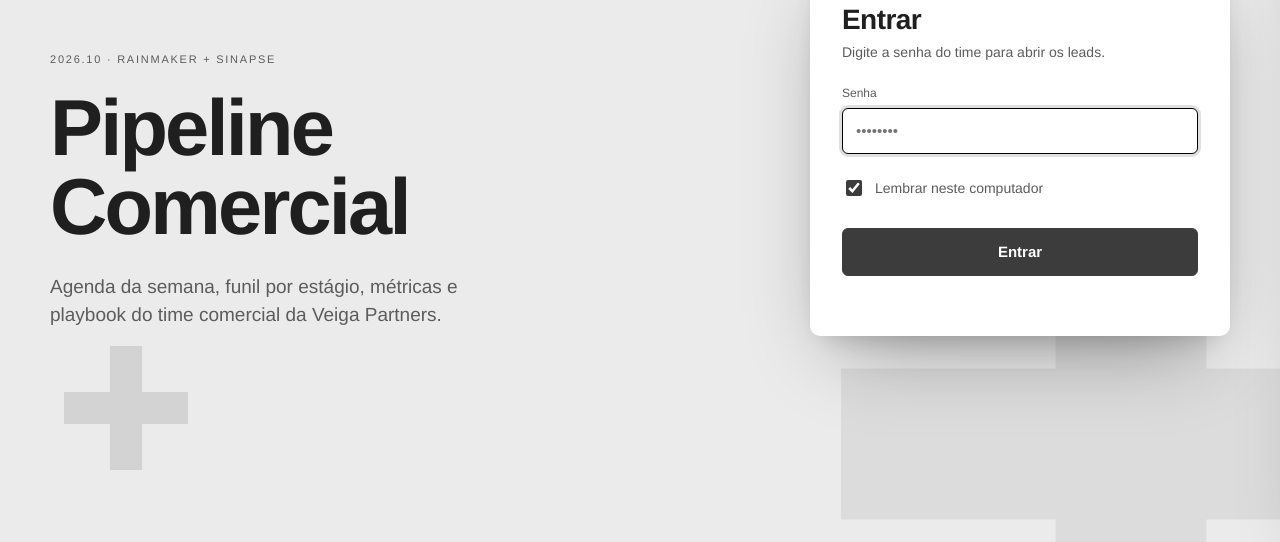
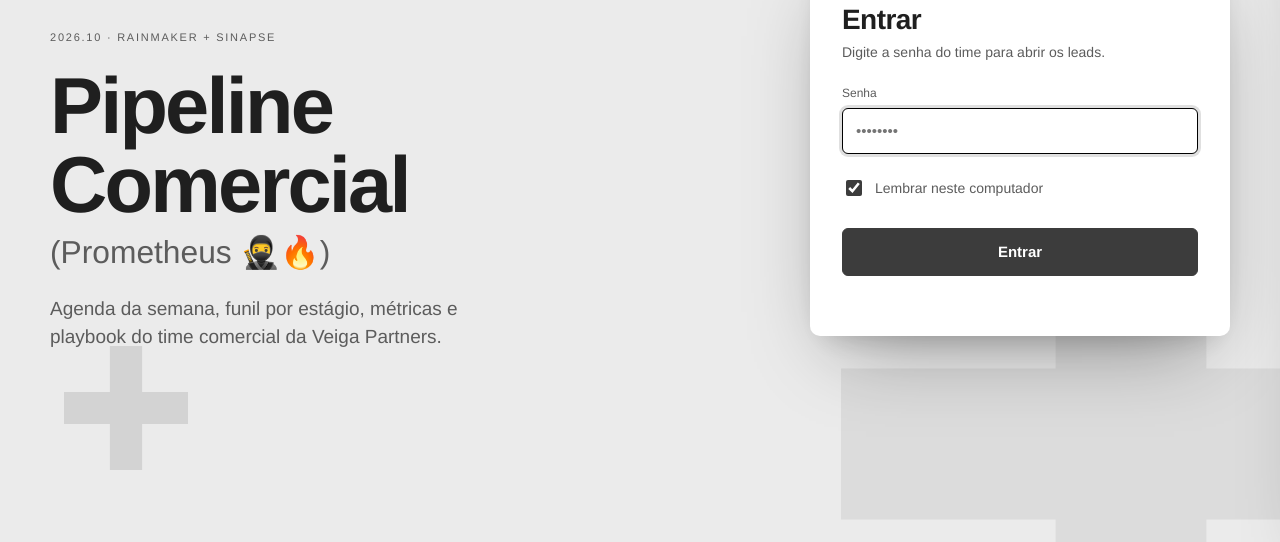
Before and after one commit to VEIGALAW/dashcomercial, a plain HTML site: page index.html in a window 1280 px wide. Shown: the part 258-800 px from the top of the page. Drawn offline with Linux system fonts and the light colour scheme.

Commit message:
Dash: nome do robô Prometheus 🥷🔥 no título, login e cabeçalho
Co-Authored-By: Claude Opus 5.5 <noreply@anthropic.com>

```diff
--- a/index.html
+++ b/index.html
@@ -4,7 +4,7 @@
 <meta charset="utf-8">
 <meta name="viewport" content="width=device-width, initial-scale=1">
 <meta name="robots" content="noindex, nofollow">
-<title>Pipeline Comercial Veiga</title>
+<title>Pipeline Comercial (Prometheus 🥷🔥) · Veiga</title>
 <style>
 /* ============================================================
    Identidade Veiga Partners (brandbook nov/2023)
@@ -130,6 +130,10 @@ select:focus,input:focus,textarea:focus{outline:none;border-color:var(--accent);
 .reveal{display:block;overflow:hidden;padding-bottom:.08em;margin-bottom:-.08em}
 .reveal span{display:block;transform:translateY(112%);animation:lift .85s var(--out) .15s both}
 .reveal.d2 span{animation-delay:.27s}
+.reveal.d3 span{animation-delay:.39s}
+/* nome do robô: Prometheus, que roubou o fogo dos deuses */
+.pm{font-size:.4em;font-weight:500;letter-spacing:0;color:var(--muted);margin-top:.4em}
+.brand b .pm-b{text-transform:none;letter-spacing:.02em;font-weight:500;color:var(--muted)}
 .lockhero .lead{font:300 clamp(16px,1.5vw,19px)/1.5 var(--sans);color:var(--muted);max-width:46ch;margin:26px 0 0;animation:fadeUp .6s var(--out) .45s both}
 .lockbox{background:var(--panel);border-radius:var(--r2);padding:34px 32px 28px;box-shadow:var(--shadow-3);justify-self:end;width:100%;max-width:420px;animation:fadeUp .7s var(--out) .3s both;position:relative}
 .lockbox.shake{animation:shake .4s var(--ease)}
@@ -481,7 +485,7 @@ footer .pl{width:12px;height:12px;background:var(--line3);-webkit-mask:var(--plu
     <div class="lockhero">
       <svg class="logo" viewBox="0 0 390.6 100" role="img" aria-label="Veiga Partners"><use href="#vp-logo"/></svg>
       <div class="rt"><span id="lockdate"></span> · Rainmaker + SINAPSE</div>
-      <h1><span class="reveal"><span>Pipeline</span></span><span class="reveal d2"><span>Comercial</span></span></h1>
+      <h1><span class="reveal"><span>Pipeline</span></span><span class="reveal d2"><span>Comercial</span></span><span class="reveal d3"><span class="pm" title="Prometheus roubou o fogo dos deuses e o entregou aos homens">(Prometheus 🥷🔥)</span></span></h1>
       <p class="lead">Agenda da semana, funil por estágio, métricas e playbook do time comercial da Veiga Partners.</p>
     </div>
     <form class="lockbox" id="lockform">
@@ -502,7 +506,7 @@ footer .pl{width:12px;height:12px;background:var(--line3);-webkit-mask:var(--plu
 <header>
   <div class="wrap">
     <div class="top">
-      <div class="brand"><svg class="logo" viewBox="0 0 390.6 100" role="img" aria-label="Veiga Partners"><use href="#vp-logo"/></svg><span class="sep" aria-hidden="true"></span><div><b>Pipeline Comercial</b><small id="upd"></small></div></div>
+      <div class="brand"><svg class="logo" viewBox="0 0 390.6 100" role="img" aria-label="Veiga Partners"><use href="#vp-logo"/></svg><span class="sep" aria-hidden="true"></span><div><b>Pipeline Comercial <span class="pm-b" title="Prometheus roubou o fogo dos deuses e o entregou aos homens">(Prometheus 🥷🔥)</span></b><small id="upd"></small></div></div>
       <div class="filters">
         <div class="seg" id="fproj" role="group" aria-label="Frente">
           <button data-v="" class="on" aria-pressed="true">Todos</button><button data-v="Rainmaker" aria-pressed="false">Rainmaker</button><button data-v="SINAPSE" aria-pressed="false">SINAPSE</button>
```
